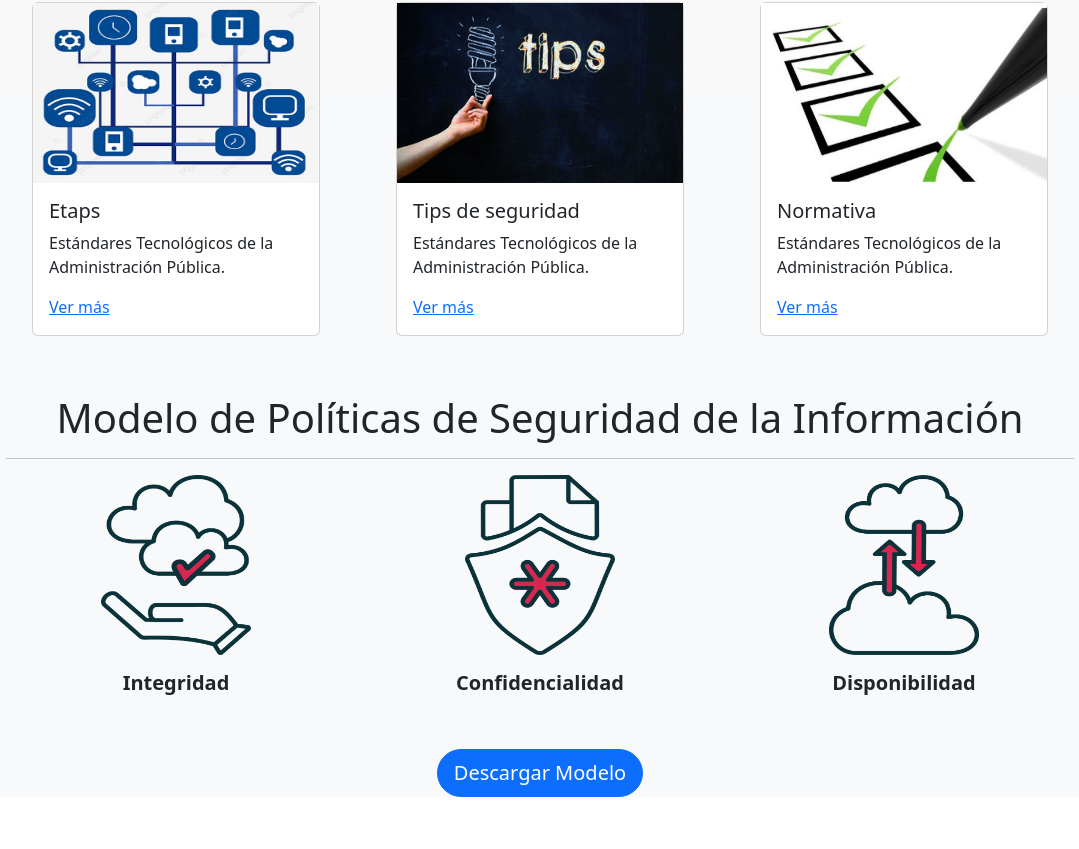
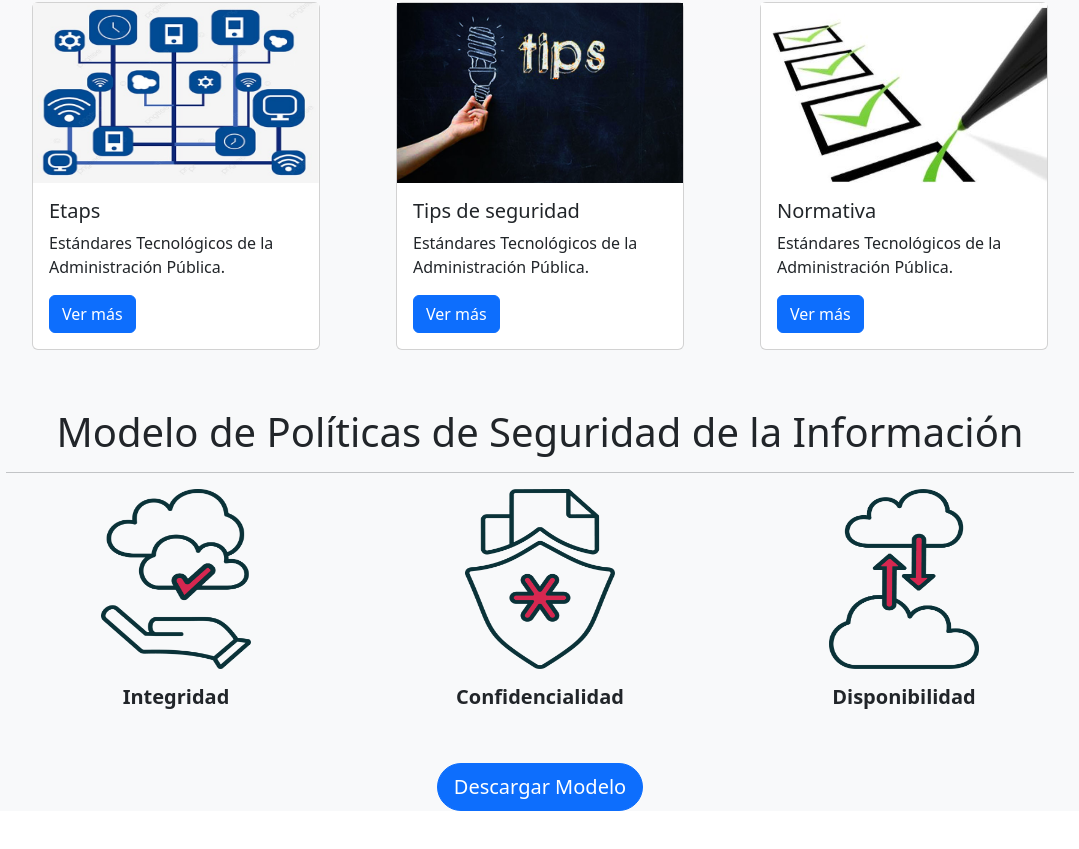
Before and after one commit to hernanr9317/sampleFrontendNextJs, a Next.js app: page / in a window 1280 px wide. Shown: the part 729-1578 px from the top of the page, without its empty margins (100-1179 px from the left). Built offline with nearby package versions, Linux system fonts and the light colour scheme.

Commit message:
fix info link button style

```diff
--- a/components/Info/InfoCol.jsx
+++ b/components/Info/InfoCol.jsx
@@ -21,7 +21,7 @@ export const InfoCol = ({title, src, link}) => {
                 Estándares Tecnológicos de la Administración Pública.
               </Card.Text>
               <Link href={link} className="btn btn-primary">
-                Ver más
+                <a className="btn btn-primary">Ver más</a>
               </Link>
             </Card.Body>
           </Card>
```
